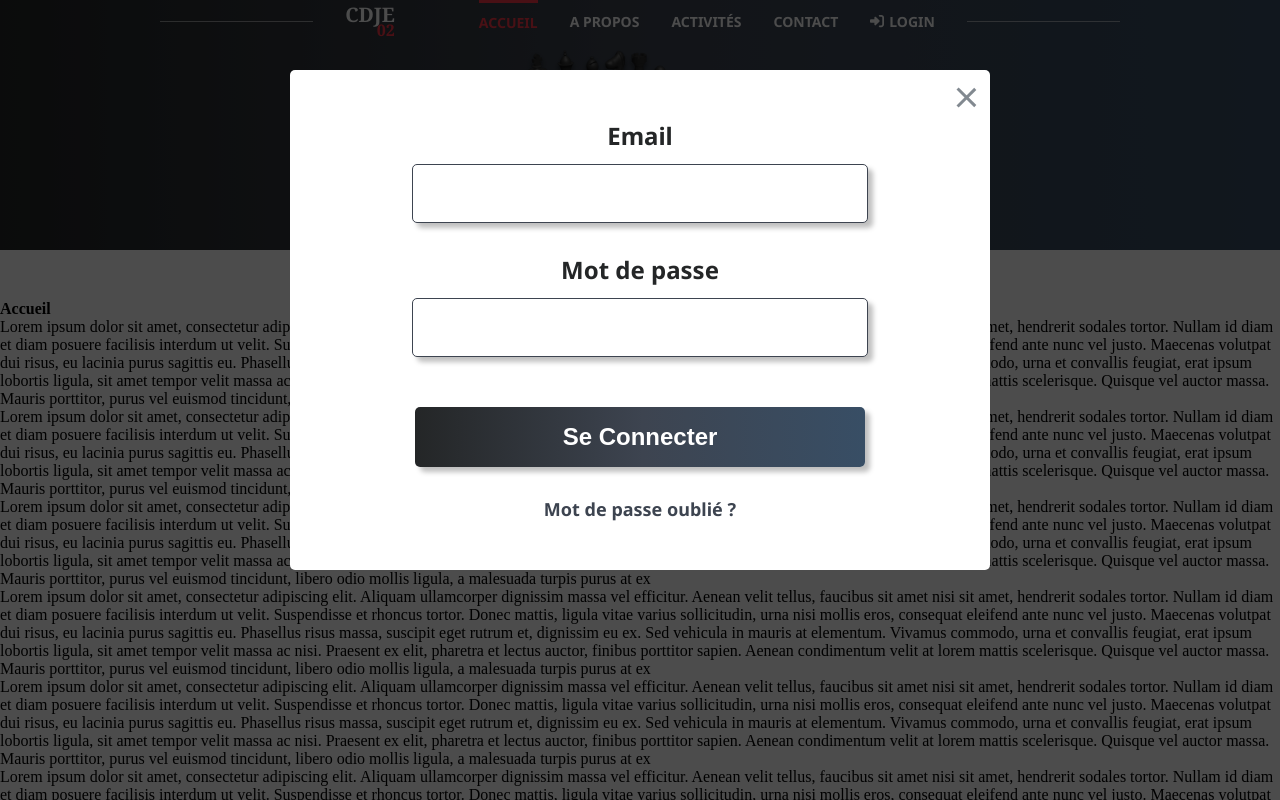
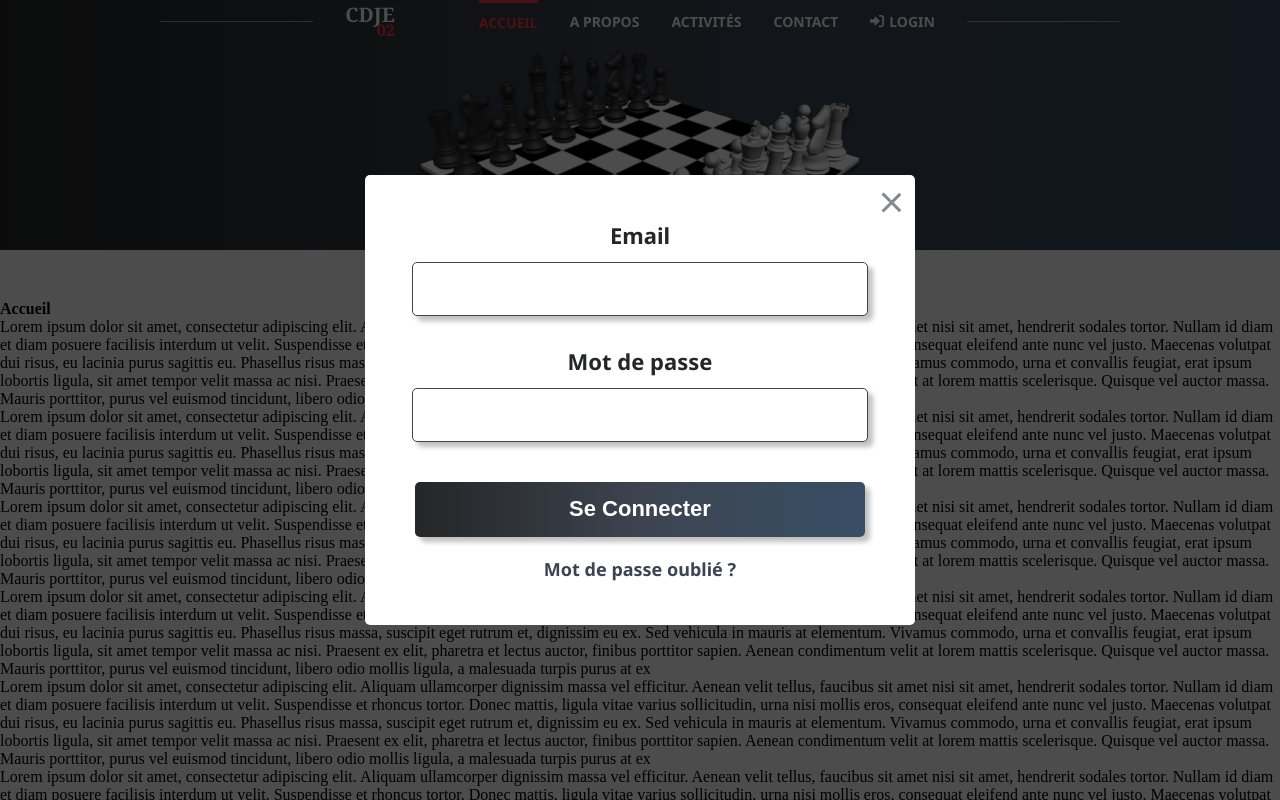
Before and after one commit to Sevrus/cdje02, a React (Vite) app: page / in a window 1280 px wide. Both pictures are taken after a click on the link "LOGIN". Shown: the top 800 px of the page. Built offline with nearby package versions, Linux system fonts and the light colour scheme.

Commit message:
updated modal sass

```diff
--- a/public/css/style.css
+++ b/public/css/style.css
@@ -418,12 +418,12 @@ time, mark, audio, video {
 }
 .modal__content {
   position: fixed;
-  top: 40%;
+  top: 50%;
   left: 50%;
   transform: translate(-50%, -50%);
   background-color: #fff;
   width: 320px;
-  height: 400px;
+  height: 350px;
   border-radius: 5px;
   font-family: "Noto Sans", sans-serif;
   font-weight: bold;
@@ -466,7 +466,7 @@ time, mark, audio, video {
 }
 .modal__content__email__label, .modal__content__password__label {
   color: #242627;
-  font-size: 1.125rem;
+  font-size: 1rem;
 }
 .modal__content__email__input, .modal__content__password__input {
   width: 275px;
@@ -484,11 +484,11 @@ time, mark, audio, video {
   box-shadow: 5px 5px 5px rgba(0, 0, 0, 0.25);
   border-radius: 5px;
   color: #fff;
-  margin-top: 50px;
+  margin-top: 40px;
   width: 275px;
   height: 40px;
   border: none;
-  font-size: 1.125rem;
+  font-size: 1rem;
   font-weight: bold;
 }
 .modal__content__button:hover {
@@ -498,7 +498,7 @@ time, mark, audio, video {
 .modal__content__lost-password {
   color: #3d4450;
   font-size: 0.875rem;
-  margin-top: 30px;
+  margin-top: 20px;
 }
 .modal__content__lost-password:hover {
   color: #f73746;
@@ -508,20 +508,20 @@ time, mark, audio, video {
 /* VERSION TABLETTE */
 @media screen and (min-width: 768px) {
   .modal__content {
-    width: 550px;
-    height: 450px;
+    width: 500px;
+    height: 400px;
   }
   .modal__content__email__label, .modal__content__password__label {
-    font-size: 1.375rem;
+    font-size: 1.25rem;
   }
   .modal__content__email__input, .modal__content__password__input {
-    width: 430px;
-    height: 50px;
+    width: 400px;
+    height: 45px;
   }
   .modal__content__button {
-    width: 430px;
-    height: 55px;
-    font-size: 1.375rem;
+    width: 400px;
+    height: 50px;
+    font-size: 1.25rem;
   }
   .modal__content__lost-password {
     font-size: 1rem;
@@ -530,20 +530,20 @@ time, mark, audio, video {
 /* VERSION L */
 @media screen and (min-width: 1024px) {
   .modal__content {
-    width: 700px;
-    height: 500px;
+    width: 550px;
+    height: 450px;
   }
   .modal__content__email__label, .modal__content__password__label {
-    font-size: 1.5rem;
+    font-size: 1.375rem;
   }
   .modal__content__email__input, .modal__content__password__input {
     width: 450px;
-    height: 55px;
+    height: 50px;
   }
   .modal__content__button {
     width: 450px;
-    height: 60px;
-    font-size: 1.5rem;
+    height: 55px;
+    font-size: 1.375rem;
   }
   .modal__content__lost-password {
     font-size: 1.125rem;
@@ -552,20 +552,20 @@ time, mark, audio, video {
 /* VERSION XL */
 @media screen and (min-width: 1920px) {
   .modal__content {
-    width: 850px;
-    height: 600px;
+    width: 800px;
+    height: 500px;
   }
   .modal__content__email__label, .modal__content__password__label {
-    font-size: 1.625rem;
+    font-size: 1.5rem;
   }
   .modal__content__email__input, .modal__content__password__input {
     width: 500px;
-    height: 70px;
+    height: 60px;
   }
   .modal__content__button {
     width: 500px;
-    height: 75px;
-    font-size: 1.625rem;
+    height: 65px;
+    font-size: 1.5rem;
   }
   .modal__content__lost-password {
     font-size: 1.25rem;
--- a/src/sass/components/_modal.sass
+++ b/src/sass/components/_modal.sass
@@ -12,12 +12,12 @@
 
     &__content
         position: fixed
-        top: 40%
+        top: 50%
         left: 50%
         transform: translate(-50%, -50%)
         background-color: $white
         width: 320px
-        height: 400px
+        height: 350px
         border-radius: 5px
         font-family: $font-primary
         font-weight: bold
@@ -54,7 +54,7 @@
 
             &__label
                 color: $black
-                font-size: $fs-18
+                font-size: $fs-16
 
             &__input
                 width: 275px
@@ -69,11 +69,11 @@
 
         &__button
             @include articles()
-            margin-top: 50px
+            margin-top: 40px
             width: 275px
             height: 40px
             border: none
-            font-size: $fs-18
+            font-size: $fs-16
             font-weight: bold
 
             &:hover
@@ -83,7 +83,7 @@
         &__lost-password
             color: $grey-blue
             font-size: $fs-14
-            margin-top: 30px
+            margin-top: 20px
 
             &:hover
                 color: $red
@@ -91,6 +91,29 @@
 
 /* VERSION TABLETTE */
 @media screen and (min-width: 768px)
+    .modal
+        &__content
+            width: 500px
+            height: 400px
+
+            &__email, &__password
+                &__label
+                    font-size: $fs-20
+
+                &__input
+                    width: 400px
+                    height: 45px
+
+            &__button
+                width: 400px
+                height: 50px
+                font-size: $fs-20
+
+            &__lost-password
+                font-size: $fs-16
+
+/* VERSION L */
+@media screen and (min-width: 1024px)
     .modal
         &__content
             width: 550px
@@ -101,36 +124,13 @@
                     font-size: $fs-22
 
                 &__input
-                    width: 430px
+                    width: 450px
                     height: 50px
 
             &__button
-                width: 430px
+                width: 450px
                 height: 55px
                 font-size: $fs-22
-
-            &__lost-password
-                font-size: $fs-16
-
-/* VERSION L */
-@media screen and (min-width: 1024px)
-    .modal
-        &__content
-            width: 700px
-            height: 500px
-
-            &__email, &__password
-                &__label
-                    font-size: $fs-24
-
-                &__input
-                    width: 450px
-                    height: 55px
-
-            &__button
-                width: 450px
-                height: 60px
-                font-size: $fs-24
 
             &__lost-password
                 font-size: $fs-18
@@ -139,21 +139,21 @@
 @media screen and (min-width: 1920px)
     .modal
         &__content
-            width: 850px
-            height: 600px
+            width: 800px
+            height: 500px
 
             &__email, &__password
                 &__label
-                    font-size: $fs-26
+                    font-size: $fs-24
 
                 &__input
                     width: 500px
-                    height: 70px
+                    height: 60px
 
             &__button
                 width: 500px
-                height: 75px
-                font-size: $fs-26
+                height: 65px
+                font-size: $fs-24
 
             &__lost-password
                 font-size: $fs-20
```
Also changed, not shown: 1 other file (tests, documents, lock files or other folders).
